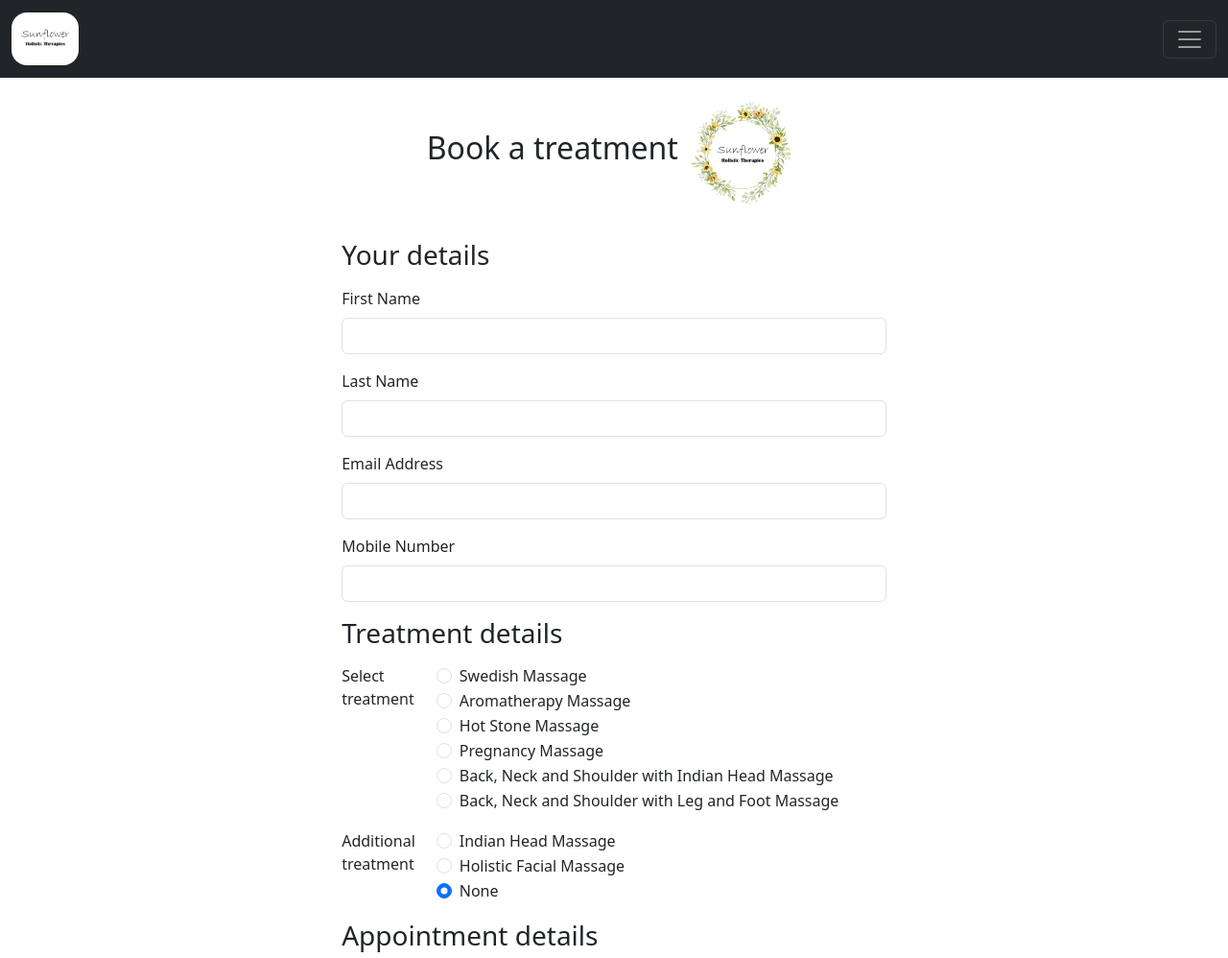
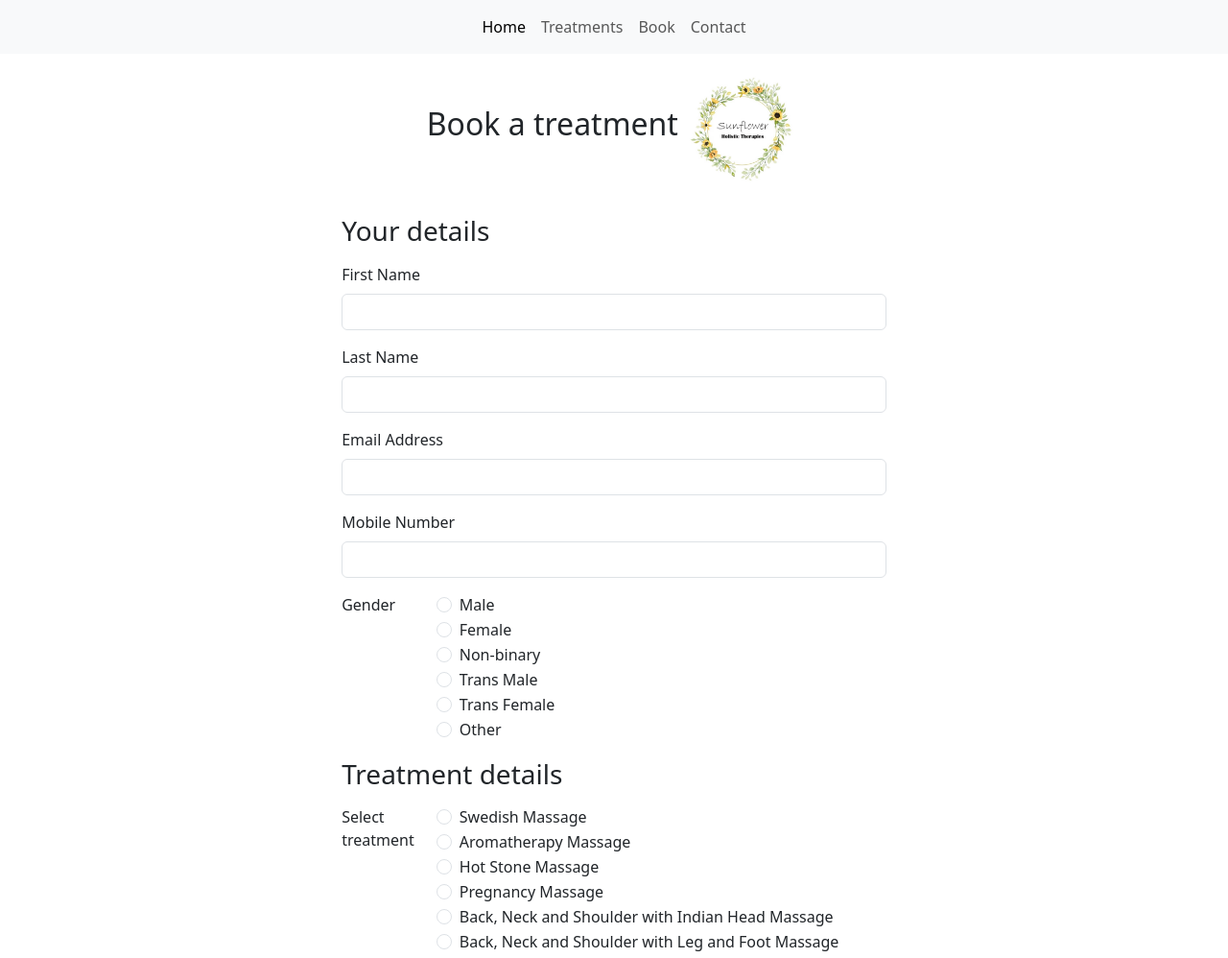
Before and after one commit to thedandydon/sunflower, a plain HTML site: page book.html in a window 1280 px wide. Shown: the top 998 px of the page at 96% size. Drawn offline with nearby package versions, Linux system fonts and the light colour scheme.

Commit message:
Add files via upload

```diff
--- a/book.html
+++ b/book.html
@@ -10,35 +10,34 @@
 <body>
 
   <section> <!--Navbar-->
-        <nav class="navbar navbar-dark bg-dark" aria-label="First navbar example">
+    <nav class="navbar navbar-expand-sm bg-body-tertiary" aria-label="First navbar example">
       <div class="container-fluid">
-              <a class="navbar-brand" href="./index.html"><img src="./assets/images/text_logo_large.png" class="rounded-4" width="70"></a>
         <button class="navbar-toggler collapsed" type="button" data-bs-toggle="collapse" data-bs-target="#navbarsExample01" aria-controls="navbarsExample01" aria-expanded="false" aria-label="Toggle navigation">
           <span class="navbar-toggler-icon"></span>
         </button>
 
-              <div class="navbar-collapse collapse" id="navbarsExample01">
-                <ul class="navbar-nav me-auto mb-2">
+        <div class="navbar-collapse justify-content-sm-center collapse" id="navbarsExample01">
+          <ul class="navbar-nav">
             <li class="nav-item">
-                    <a class="nav-link" href="./index.html">Home</a>
+              <a class="nav-link active" aria-current="page" href="./index.html">Home</a>
             </li>
             <li class="nav-item">
               <a class="nav-link" href="./treatments.html">Treatments</a>
             </li>
             <li class="nav-item">
-                    <a class="nav-link active" aria-current="page" href="./book.html">Book</a>
+              <a class="nav-link" href="./book.html">Book</a>
             </li>
-                  <li class="nav-item">
+            <!--<li class="nav-item">
               <a class="nav-link" href="#">Gift Vouchers</a>
-                  </li>
+            </li>-->
             <li class="nav-item">
               <a class="nav-link" href="./contact.html">Contact</a>
             </li>
         </div>
       </div>
     </nav>
+
   </section>
-
 
 
 
@@ -47,10 +46,7 @@
         <div class="container text-center">
             <h2 class="my-3">Book a treatment <img src="./assets/images/logo.png" height="120"/></h2>
         </div>
-
-
         <div class="container d-flex justify-content-center">
-
             <form class="mt-3 mb-5 w-70">
                 <h3 class="mb-3">Your details</h3>
                 <div class="mb-3">
@@ -69,6 +65,47 @@
                     <label for="yourDetailsInput" class="form-label">Mobile Number</label>
                     <input type="text" class="form-control" id="yourDetailsInput">
                 </div>
+                <fieldset class="row mb-3">
+                  <legend class="col-form-label col-sm-2 pt-0">Gender</legend>
+                  <div class="col-sm-10">
+                    <div class="form-check">
+                      <input class="form-check-input" type="radio" name="gridRadios" id="gridRadios1" value="option1">
+                      <label class="form-check-label" for="gridRadios1">
+                        Male
+                      </label>
+                    </div>
+                    <div class="form-check">
+                      <input class="form-check-input" type="radio" name="gridRadios" id="gridRadios2" value="option2">
+                      <label class="form-check-label" for="gridRadios2">
+                        Female
+                      </label>
+                    </div>
+                    <div class="form-check">
+                      <input class="form-check-input" type="radio" name="gridRadios" id="gridRadios3" value="option3" >
+                      <label class="form-check-label" for="gridRadios3">
+                        Non-binary
+                      </label>
+                    </div>
+                    <div class="form-check">
+                      <input class="form-check-input" type="radio" name="gridRadios" id="gridRadios3" value="option3" >
+                      <label class="form-check-label" for="gridRadios3">
+                        Trans Male
+                      </label>
+                    </div>
+                    <div class="form-check">
+                      <input class="form-check-input" type="radio" name="gridRadios" id="gridRadios3" value="option3" >
+                      <label class="form-check-label" for="gridRadios3">
+                        Trans Female
+                      </label>
+                    </div>
+                    <div class="form-check">
+                      <input class="form-check-input" type="radio" name="gridRadios" id="gridRadios3" value="option3" >
+                      <label class="form-check-label" for="gridRadios3">
+                        Other
+                      </label>
+                    </div>
+                  </div>
+                </fieldset>
 
 
                 <h3>Treatment details</h3>
--- a/index.html
+++ b/index.html
@@ -6,18 +6,18 @@
     <title>Sunflower Holistic Therapies</title>
     <link href="https://cdn.jsdelivr.net/npm/bootstrap@5.3.2/dist/css/bootstrap.min.css" rel="stylesheet" integrity="sha384-T3c6CoIi6uLrA9TneNEoa7RxnatzjcDSCmG1MXxSR1GAsXEV/Dwwykc2MPK8M2HN" crossorigin="anonymous">
     <script src="https://cdn.jsdelivr.net/npm/bootstrap@5.3.2/dist/js/bootstrap.bundle.min.js" integrity="sha384-C6RzsynM9kWDrMNeT87bh95OGNyZPhcTNXj1NW7RuBCsyN/o0jlpcV8Qyq46cDfL" crossorigin="anonymous"></script>
-</head>
+    <link href="styles.css" rel="stylesheet">
+  </head>
 <body>
     <section> <!--Navbar-->
-      <nav class="navbar navbar-dark bg-dark" aria-label="First navbar example">
+      <nav class="navbar navbar-expand-sm bg-body-tertiary" aria-label="First navbar example">
         <div class="container-fluid">
-          <a class="navbar-brand" href="./index.html"><img src="./assets/images/text_logo_large.png" class="rounded-4" width="70"></a>
           <button class="navbar-toggler collapsed" type="button" data-bs-toggle="collapse" data-bs-target="#navbarsExample01" aria-controls="navbarsExample01" aria-expanded="false" aria-label="Toggle navigation">
             <span class="navbar-toggler-icon"></span>
           </button>
 
-          <div class="navbar-collapse collapse" id="navbarsExample01">
-            <ul class="navbar-nav me-auto mb-2">
+          <div class="navbar-collapse justify-content-sm-center collapse" id="navbarsExample01">
+            <ul class="navbar-nav">
               <li class="nav-item">
                 <a class="nav-link active" aria-current="page" href="./index.html">Home</a>
               </li>
@@ -27,9 +27,9 @@
               <li class="nav-item">
                 <a class="nav-link" href="./book.html">Book</a>
               </li>
-              <li class="nav-item">
-                <a class="nav-link" href="#">Gift Vouchers</a>
-              </li>
+              <!--<li class="nav-item">
+              <a class="nav-link" href="#">Gift Vouchers</a>
+              </li>-->
               <li class="nav-item">
                 <a class="nav-link" href="./contact.html">Contact</a>
               </li>
```
Also changed, not shown: contact.html (+10 -10 lines), treatments.html (+12 -21 lines). Lines whose indentation alone changed are shown as unchanged.
